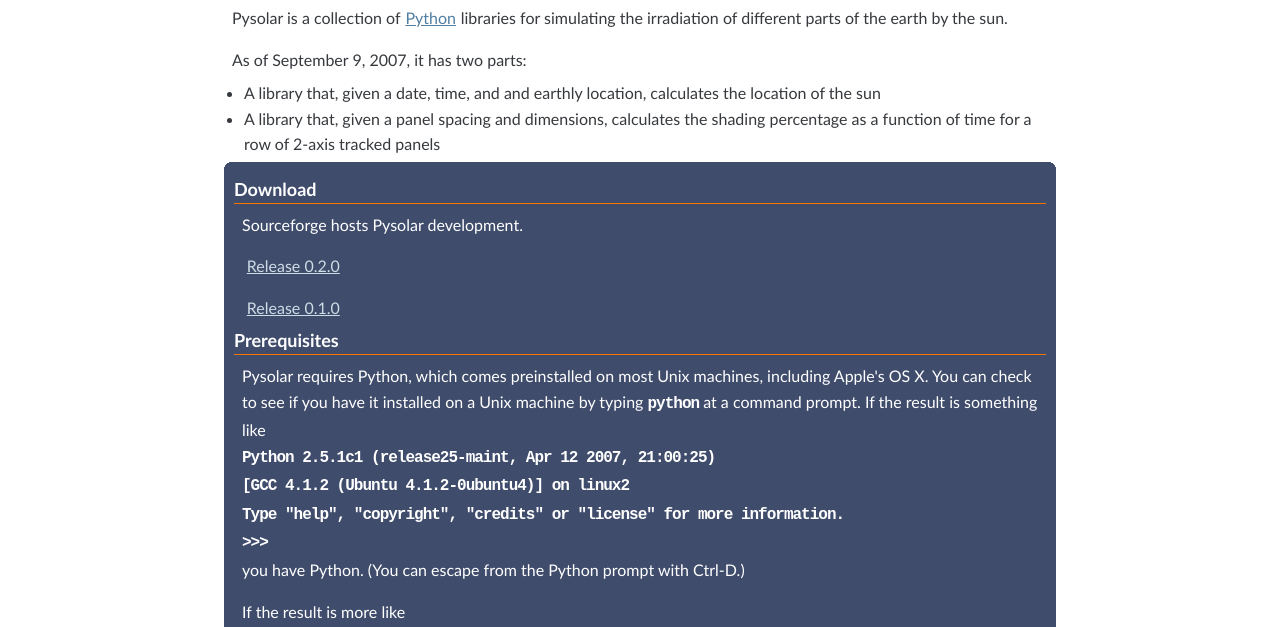
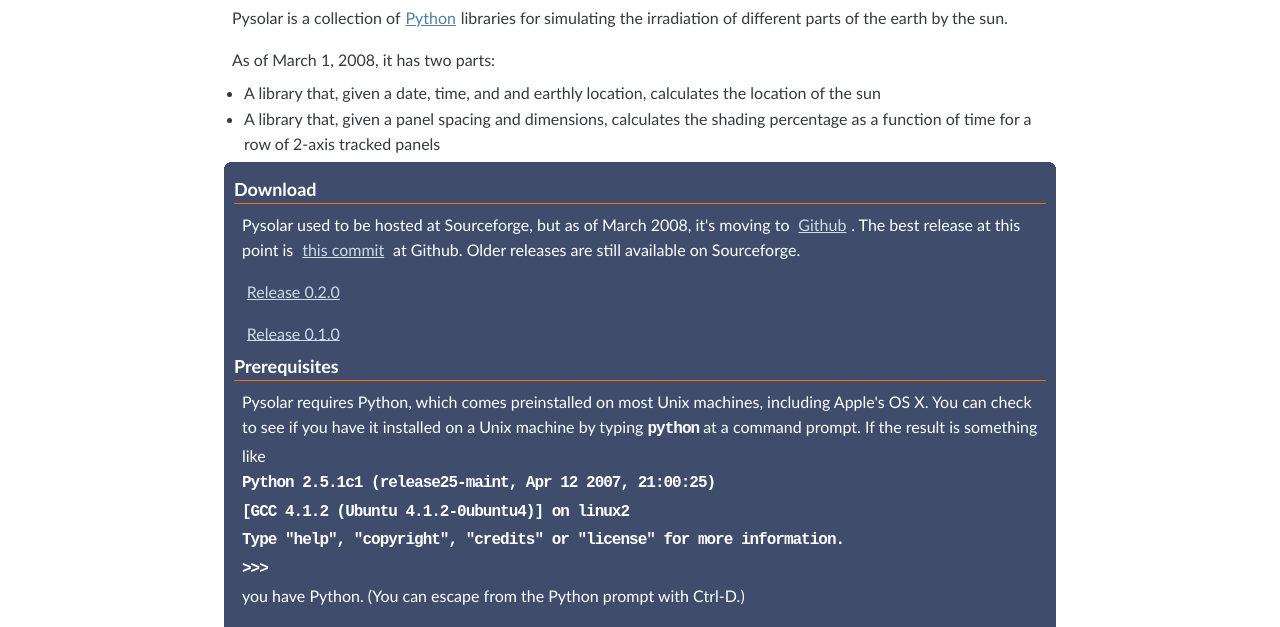
Before and after one commit to pingswept/pysolar, a plain HTML site: page pysolar.org/index.html in a window 1280 px wide. Shown: the part 171-798 px from the top of the page. Drawn offline with Linux system fonts and the light colour scheme.

Commit message:
Updated website.

```diff
--- a/pysolar.org/index.html
+++ b/pysolar.org/index.html
@@ -19,7 +19,7 @@
 
 <p>Pysolar is a collection of<a href="http://python.org">Python</a>libraries for simulating the irradiation of different parts of the earth by the sun.</p>
 
-<p>As of September 9, 2007, it has two parts:</p>
+<p>As of March 1, 2008, it has two parts:</p>
 
 <ul>
 <li>A library that, given a date, time, and and earthly location, calculates the location of the sun</li>
@@ -37,7 +37,10 @@
 
 <h2>Download</h2>
 
-<p>Sourceforge hosts Pysolar development.</p>
+<p>Pysolar used to be hosted at Sourceforge, but as of March 2008, it's moving to <a href="http://github.com/pingswept/pysolar">Github</a>.
+The best release at this point is
+<a href='http://github.com/pingswept/pysolar/tree/23981129bcb7ee420c66e0216dc6f4faab860b0f'>this commit</a> at Github.
+Older releases are still available on Sourceforge.</p>
 <p><a
 href="https://sourceforge.net/project/showfiles.php?group_id=193466&amp;package_id=227872&amp;release_id=520181">Release
 0.2.0</a></p>
```
